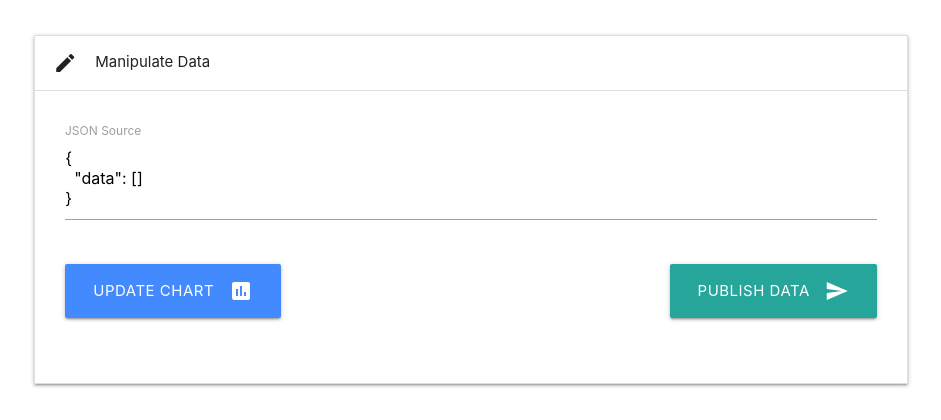
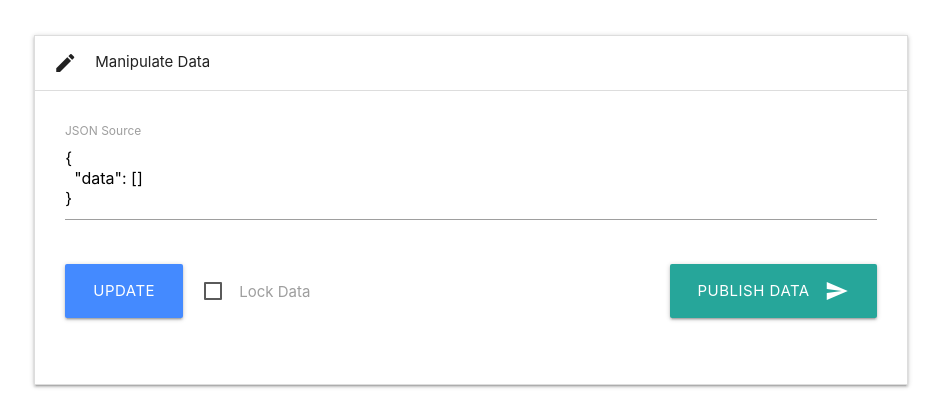
Before and after one commit to juliatong/mobility-app, a Flask app: page / in a window 1280 px wide, after a click that opens the changed part. Shown: the part 698-1118 px from the top of the page, without its empty margins (169-1110 px from the left). Before the commit the page ends 1085 px from the top, so only its background shows below. Run offline with Flask 2, Linux system fonts and the light colour scheme.

Commit message:
Add Lock Data toggle

```diff
--- a/templates/index.html
+++ b/templates/index.html
@@ -130,10 +130,18 @@
                       <textarea id="json_source" name="updateData" class="materialize-textarea">{"data":[]}</textarea>
                       <label for="json_source">JSON Source</label>
                     </div>
-                    <div class="input-field col s12 m6">
+                    <div class="input-field col s12 m2">
                       <button class="btn waves-effect waves-light btn-large blue accent-2" type="submit" name="action">Update Chart
                         <i class="material-icons right">insert_chart</i>
                       </button>
+                    </div>
+                    <div class="input-field col s12 m4">
+                      <p>
+                        <label>
+                          <input type="checkbox" name="lockData" value="true" />
+                          <span>Lock Data</span>
+                        </label>
+                      </p>
                     </div>
                     <div class="input-field col s12 m6 right-align">
                       <button class="btn waves-effect waves-light btn-large" type="submit" name="action">Publish Data
```
